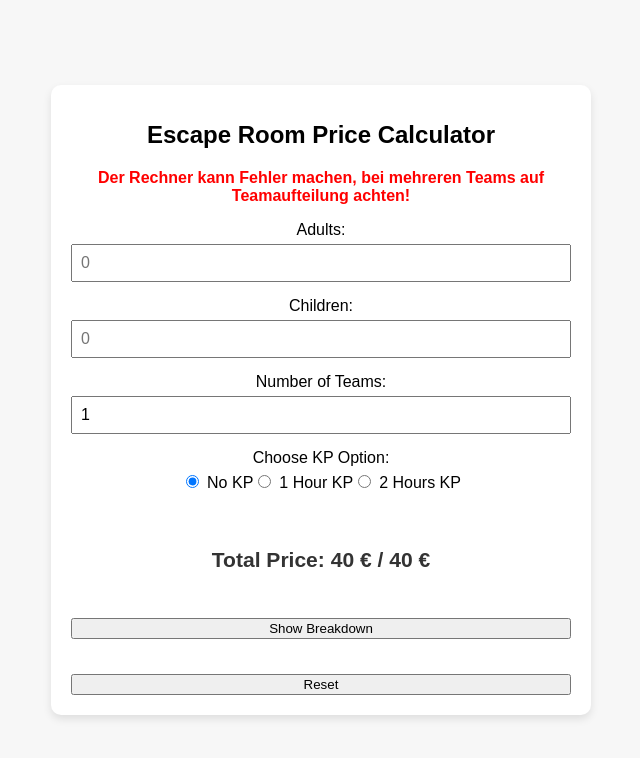
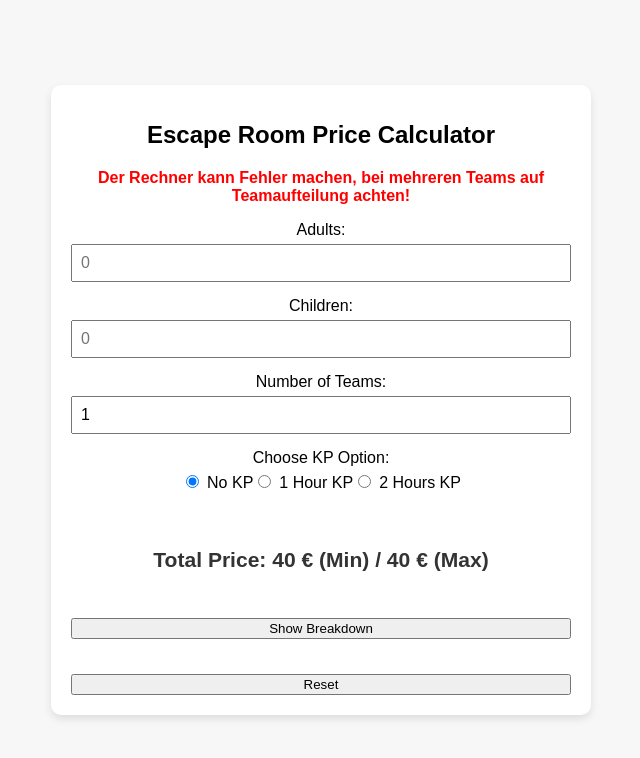
Before and after one commit to ShadowAelita/room_escpae_final, a React (Vite) app: page / in a window 1280 px wide. Shown: the top 758 px of the page, without its empty margins (319-959 px from the left). Built offline with nearby package versions, Linux system fonts and the light colour scheme.

Commit message:
Update App.jsx

```diff
--- a/App.jsx
+++ b/App.jsx
@@ -12,14 +12,18 @@ const App = () => {
   const parsedChildren = parseInt(children) || 0;
   const parsedTeams = Math.max(parseInt(teams) || 1, 1);
 
-  // Function to split people into teams
+  // Split people into teams
   const splitIntoTeams = (total, teams) => {
     const base = Math.floor(total / teams);
     const remainder = total % teams;
     return Array.from({ length: teams }, (_, i) => base + (i < remainder ? 1 : 0));
   };
 
-  // Helper function to calculate the price for a team
+  // Split adults and children into teams
+  const adultsPerTeam = splitIntoTeams(parsedAdults, parsedTeams);
+  const childrenPerTeam = splitIntoTeams(parsedChildren, parsedTeams);
+
+  // Calculate the price for each team
   const calculateTeamPrice = (adults, children) => {
     let teamPrice = 0;
 
@@ -43,61 +47,48 @@ const App = () => {
     return teamPrice;
   };
 
-  // Function to calculate the minimum price
-  const calculateMinPrice = () => {
-    // Split adults and children into teams for minimum price
-    const adultsPerTeam = splitIntoTeams(parsedAdults, parsedTeams);
-    const childrenPerTeam = splitIntoTeams(parsedChildren, parsedTeams);
+  const calculateMinMaxPrice = () => {
+    let minPrice = 0;
+    let maxPrice = 0;
 
-    let totalMinPrice = 0;
-    adultsPerTeam.forEach((adultCount, i) => {
-      const childCount = childrenPerTeam[i];
-      let teamPrice = calculateTeamPrice(adultCount, childCount);
+    // Minimum price calculation: ensure no team gets less than 3 people and no team gets below 40€
+    const minAdultsPerTeam = splitIntoTeams(parsedAdults, parsedTeams);
+    const minChildrenPerTeam = splitIntoTeams(parsedChildren, parsedTeams);
 
-      // Make sure every team has at least 3 people, adjust if necessary
-      if (adultCount + childCount < 3) {
-        const deficit = 3 - (adultCount + childCount);
-        // Try to balance the teams by adding more adults or children
-        if (adultCount < childCount) {
-          teamPrice = calculateTeamPrice(adultCount + deficit, childCount); // add more adults
+    // Ensure all teams have at least 3 people
+    for (let i = 0; i < parsedTeams; i++) {
+      if (minAdultsPerTeam[i] + minChildrenPerTeam[i] < 3) {
+        let remainingPeople = 3 - (minAdultsPerTeam[i] + minChildrenPerTeam[i]);
+        // Fill the team with remaining people, prioritizing adults
+        if (remainingPeople <= minChildrenPerTeam[i]) {
+          minChildrenPerTeam[i] -= remainingPeople;
+          minAdultsPerTeam[i] += remainingPeople;
         } else {
-          teamPrice = calculateTeamPrice(adultCount, childCount + deficit); // add more children
+          minAdultsPerTeam[i] += minChildrenPerTeam[i];
+          minChildrenPerTeam[i] = 0;
         }
       }
-      totalMinPrice += teamPrice;
-    });
+      // Calculate the min price for each team and add
+      minPrice += calculateTeamPrice(minAdultsPerTeam[i], minChildrenPerTeam[i]);
+    }
 
-    return totalMinPrice;
+    // Maximum price calculation: try to put most children in one team, and maximize adults in others
+    const maxAdultsPerTeam = [...minAdultsPerTeam];
+    const maxChildrenPerTeam = [...minChildrenPerTeam];
+
+    // Place as many children in one team to ensure a high price
+    maxAdultsPerTeam[0] = Math.max(maxAdultsPerTeam[0], parsedAdults - 1);
+    maxChildrenPerTeam[0] = Math.min(maxChildrenPerTeam[0] + parsedChildren, parsedAdults + parsedChildren - 3);
+
+    // Now calculate the max price for each team
+    for (let i = 0; i < parsedTeams; i++) {
+      maxPrice += calculateTeamPrice(maxAdultsPerTeam[i], maxChildrenPerTeam[i]);
+    }
+
+    return { minPrice, maxPrice };
   };
 
-  // Function to calculate the maximum price
-  const calculateMaxPrice = () => {
-    // Split adults and children into teams for maximum price
-    const adultsPerTeam = splitIntoTeams(parsedAdults, parsedTeams);
-    const childrenPerTeam = splitIntoTeams(parsedChildren, parsedTeams);
-
-    let totalMaxPrice = 0;
-    adultsPerTeam.forEach((adultCount, i) => {
-      const childCount = childrenPerTeam[i];
-      let teamPrice = calculateTeamPrice(adultCount, childCount);
-
-      // Ensure that at least one team gets charged the minimum possible amount (under 40€)
-      if (adultCount + childCount >= 3) {
-        if (adultCount < childCount) {
-          teamPrice = calculateTeamPrice(adultCount, childCount);
-        } else {
-          teamPrice = calculateTeamPrice(adultCount, childCount);
-        }
-      }
-      totalMaxPrice += teamPrice;
-    });
-
-    return totalMaxPrice;
-  };
-
-  // Calculate min and max price for the breakdown
-  const minPrice = calculateMinPrice();
-  const maxPrice = calculateMaxPrice();
+  const { minPrice, maxPrice } = calculateMinMaxPrice();
 
   return (
     <div className="container">
@@ -174,16 +165,32 @@ const App = () => {
         </div>
 
         <div className="result">
-          <h3>Total Price: {minPrice} € / {maxPrice} €</h3>
+          <h3>Total Price: {minPrice} € (Min) / {maxPrice} € (Max)</h3>
         </div>
 
         {showBreakdown && (
           <div className="breakdown">
             <h4>Price Breakdown:</h4>
             <h5>Min Price Breakdown:</h5>
-            <p>{minPrice} €</p>
+            {adultsPerTeam.map((adultCount, i) => {
+              const childCount = childrenPerTeam[i];
+              const price = calculateTeamPrice(adultCount, childCount);
+              return (
+                <div key={i}>
+                  <strong>Team {i + 1}:</strong> {adultCount} Adults, {childCount} Children → {price} €
+                </div>
+              );
+            })}
             <h5>Max Price Breakdown:</h5>
-            <p>{maxPrice} €</p>
+            {adultsPerTeam.map((adultCount, i) => {
+              const childCount = childrenPerTeam[i];
+              const price = calculateTeamPrice(adultCount, childCount);
+              return (
+                <div key={i}>
+                  <strong>Team {i + 1}:</strong> {adultCount} Adults, {childCount} Children → {price} €
+                </div>
+              );
+            })}
           </div>
         )}
 
```
